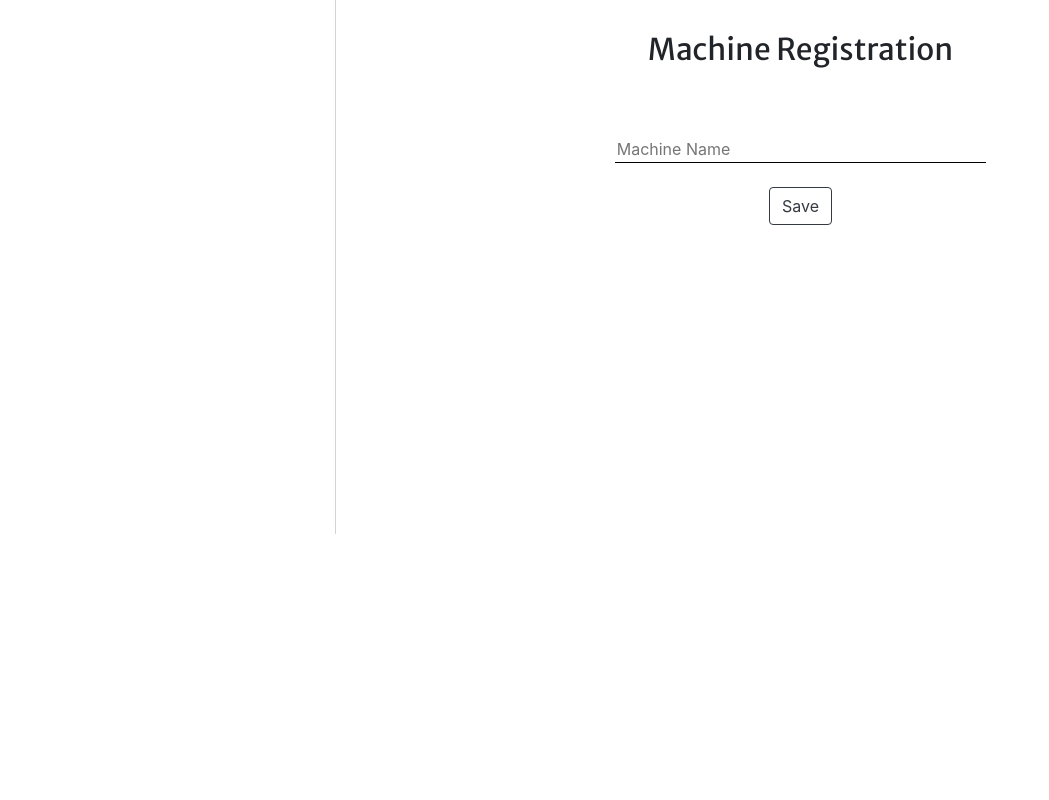
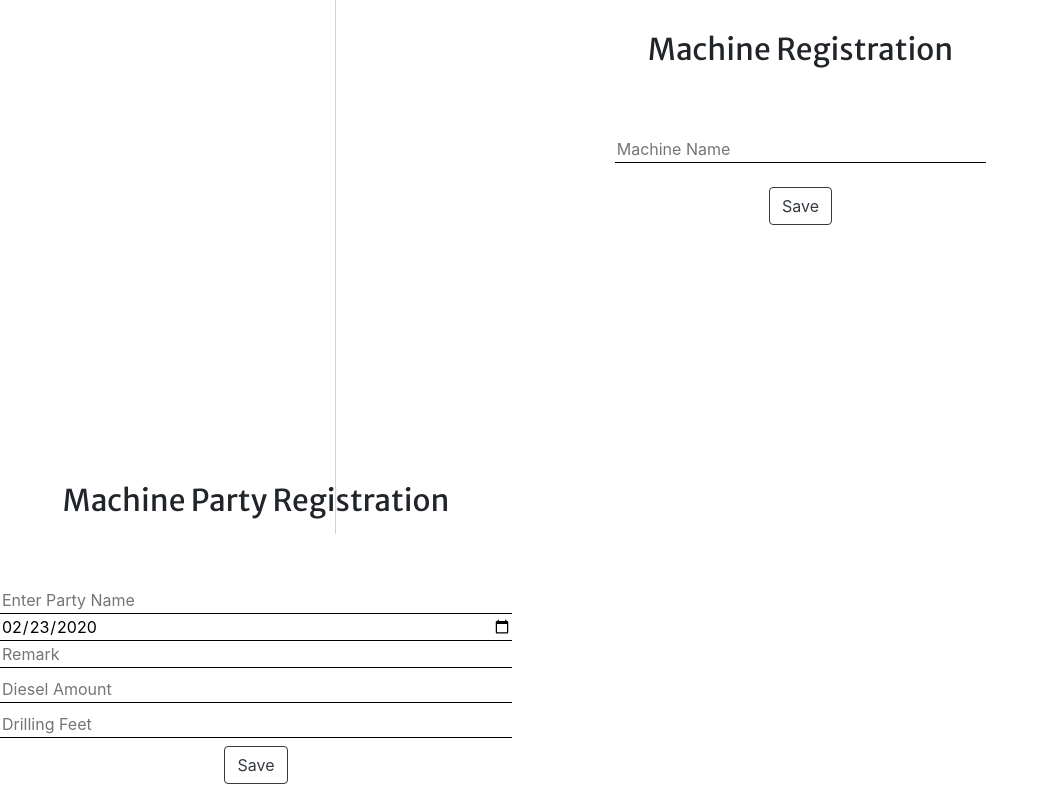
Before and after one commit to stawif/registration, a React (Create React App) app in the folder frontend/: page / in a window 1280 px wide. Shown: the part 322-1122 px from the top of the page, without its empty margins (0-1049 px from the left). Before the commit the page ends 856 px from the top, so only its background shows below. Built offline with nearby package versions, Linux system fonts and the light colour scheme; no server answers.

Commit message:
added suggestion list to machineWorkEntry

```diff
--- a/frontend/package.json
+++ b/frontend/package.json
@@ -8,6 +8,7 @@
     "@testing-library/user-event": "^7.2.1",
     "axios": "^0.19.2",
     "react": "^16.12.0",
+    "react-autosuggest": "^9.4.3",
     "react-dom": "^16.12.0",
     "react-fluid-table": "^0.2.5",
     "react-hook-form": "^4.9.6",
--- a/frontend/src/App.js
+++ b/frontend/src/App.js
@@ -6,6 +6,7 @@ import ItemRegistration from './components/registration/ItemRegistration';
 import MachinePartyRegistration from './components/registration/MachinePartyRegistration';
 import VehiclePartyRegistration from './components/registration/VehiclePartyRegistration';
 import PurchasePartyRegistration from './components/registration/PurchasePartyRegistration';
+import MachineWorkEntry from './components/entry/MachineWorkEntry';
 
 
 class App extends React.Component{
@@ -121,10 +122,15 @@ class App extends React.Component{
 						</div>
 					</div>
 				</div>
+
+
+				<MachineWorkEntry/>
 			</div>
 		);
 	}
+
 }
 
 
+
 export default App;
--- /dev/null
+++ b/frontend/src/components/entry/AutoComplete.jsx
@@ -0,0 +1,143 @@
+import React, { Component, Fragment } from "react";
+import PropTypes from "prop-types";
+
+class Autocomplete extends Component {
+  static propTypes = {
+    suggestions: PropTypes.instanceOf(Array)
+  };
+
+  static defaultProps = {
+    suggestions: []
+  };
+
+  constructor(props) {
+    super(props);
+
+    this.state = {
+      // The active selection's index
+      activeSuggestion: 0,
+      // The suggestions that match the user's input
+      filteredSuggestions: [],
+      // Whether or not the suggestion list is shown
+      showSuggestions: false,
+      // What the user has entered
+      userInput: ""
+    };
+  }
+
+  onChange = e => {
+    const { suggestions } = this.props;
+    const userInput = e.currentTarget.value;
+
+    // Filter our suggestions that don't contain the user's input
+    const filteredSuggestions = suggestions.filter(
+      suggestion =>
+        suggestion.toLowerCase().indexOf(userInput.toLowerCase()) > -1
+    );
+
+    this.setState({
+      activeSuggestion: 0,
+      filteredSuggestions,
+      showSuggestions: true,
+      userInput: e.currentTarget.value
+    });
+  };
+
+  onClick = e => {
+    this.setState({
+      activeSuggestion: 0,
+      filteredSuggestions: [],
+      showSuggestions: false,
+      userInput: e.currentTarget.innerText
+    });
+  };
+
+  onKeyDown = e => {
+    const { activeSuggestion, filteredSuggestions } = this.state;
+
+    // User pressed the enter key
+    if (e.keyCode === 13) {
+      this.setState({
+        activeSuggestion: 0,
+        showSuggestions: false,
+        userInput: filteredSuggestions[activeSuggestion]
+      });
+    }
+    // User pressed the up arrow
+    else if (e.keyCode === 38) {
+      if (activeSuggestion === 0) {
+        return;
+      }
+
+      this.setState({ activeSuggestion: activeSuggestion - 1 });
+    }
+    // User pressed the down arrow
+    else if (e.keyCode === 40) {
+      if (activeSuggestion - 1 === filteredSuggestions.length) {
+        return;
+      }
+
+      this.setState({ activeSuggestion: activeSuggestion + 1 });
+    }
+  };
+
+  render() {
+    const {
+      onChange,
+      onClick,
+      onKeyDown,
+      state: {
+        activeSuggestion,
+        filteredSuggestions,
+        showSuggestions,
+        userInput
+      }
+    } = this;
+
+    let suggestionsListComponent;
+
+    if (showSuggestions && userInput) {
+      if (filteredSuggestions.length) {
+        suggestionsListComponent = (
+          <ul className="suggestions">
+            {filteredSuggestions.map((suggestion, index) => {
+              let className;
+
+              // Flag the active suggestion with a class
+              if (index === activeSuggestion) {
+                className = "suggestion-active";
+              }
+
+              return (
+                <li className={className} key={suggestion} onClick={onClick}>
+                  {suggestion}
+                </li>
+              );
+            })}
+          </ul>
+        );
+      } else {
+        suggestionsListComponent = (
+          <div className="no-suggestions">
+            <em>No suggestions, you're on your own!</em>
+          </div>
+        );
+      }
+    }
+
+    return (
+      <Fragment>
+        <input
+          type="text"
+          placeholder="Enter Party Name"
+          onChange={onChange}
+          onKeyDown={onKeyDown}
+          value={userInput}
+        />
+        {suggestionsListComponent}
+      </Fragment>
+    );
+  }
+}
+
+export default Autocomplete;
--- /dev/null
+++ b/frontend/src/components/entry/MachineWorkEntry.js
@@ -0,0 +1,218 @@
+import React from "react";
+import axios from "axios";
+import Autocomplete from "./AutoComplete.jsx";
+import AutoSuggestion from "./AutoSuggestion";
+//import Autosuggest from "react-autosuggest";
+
+// Imagine you have a list of languages that you'd like to autosuggest.
+
+const languages = [];
+
+fetch("http://127.0.0.1:8000/list-of-machineparty/")
+  .then(res => res.json())
+  .then(out => {
+    console.log("ashok", out);
+
+    ashok(out);
+  })
+  .catch(err => {
+    throw err;
+  });
+//below function is used to store api data in a array
+function ashok(data) {
+  data.map(item => languages.push(item.name));
+  console.log("langu", languages);
+}
+
+export default class MachinePartyRegistration extends React.Component {
+  constructor(props) {
+    super(props);
+
+    this.state = {
+      date: null,
+
+      partyList: [],
+      machineList: [],
+
+      selectedMachine: null,
+      selectedParty: null,
+
+      partyExistMessage: [],
+
+      //   value: "",
+      //   suggestions: [],
+
+      remark: null,
+      dieselamount: null,
+      drillingFeet: null,
+
+      buttonStatus: {
+        visibility: "visible"
+      },
+      radioButtonStyle: {
+        float: "left"
+      }
+    };
+
+    // Fetch party list from server
+    this.state.fetchProduct = async () => {
+      const responsepartyList = await fetch(
+        "http://127.0.0.1:8000/list-of-machineparty/"
+      );
+      const jsonpartyList = await responsepartyList.json();
+      this.state.partyList = jsonpartyList;
+
+      const responsemachineList = await fetch(
+        "http://127.0.0.1:8000/list-of-machines/"
+      );
+      const jsonmachineList = await responsemachineList.json();
+      this.state.machineList = jsonmachineList;
+    };
+
+    this.state.fetchProduct();
+
+    // Check existence of party name
+    this.state.checkparty = () => {
+      try {
+        this.setState({
+          partyExistMessage: [],
+          buttonStatus: {
+            visibility: "visible"
+          }
+        });
+
+        // this.state.partyExistMessage = [];
+        const showList = (item, index) => {
+          if (
+            item.name
+              .toLowerCase()
+              .startsWith(this.state.partyName.toLowerCase())
+          ) {
+            this.state.partyExistMessage.push(item.name.toLowerCase());
+            //this.state.partyExistMessage=item.name.toLowerCase();
+
+            this.setState({
+              partyExistMessage: this.state.partyExistMessage,
+              buttonStatus: {
+                visibility: "hidden"
+              }
+            });
+          } else {
+          }
+        };
+        this.state.partyList.forEach(showList);
+      } catch (err) {}
+    };
+
+    this.state.onSubmit = e => {
+      //   axios
+      //     .post("", {
+      //       name: this.state.partyName,
+      //       contact: this.state.partyContact,
+      //       village: this.state.partyVillage
+      //     })
+      //     .then(res => {
+      //       this.state.fetchProduct();
+      //     })
+      //     .catch(error => {
+      //       alert(error.response.request._response);
+      //     });
+      console.log(this.state.date);
+      console.log(this.state.dieselamount);
+      console.log(this.state.drillingFeet);
+      console.log(this.state.remark);
+      console.log(this.state.selectedParty);
+      console.log(this.state.selectedMachine);
+
+      e.target.reset();
+      e.preventDefault();
+    };
+
+    this.state.getDate = () => {
+      // var date = { currentTime: new Date().toLocaleString() }
+      var curr = new Date();
+      curr.setDate(curr.getDate() + 3);
+      var date = curr.toISOString().substr(0, 10);
+      this.state.date = date;
+    };
+
+    this.state.getDate();
+  }
+
+  render() {
+    const { value, suggestions } = this.state;
+
+    // Autosuggest will pass through all these props to the input.
+    const inputProps = {
+      placeholder: "Type a programming language",
+      value,
+      onChange: this.onChange
+    };
+
+    return (
+      <form
+        className="form-container form-group"
+        onSubmit={e => this.state.onSubmit(e)}
+      >
+        <p className="headingViewPart">Machine Party Registration</p>
+        <div className="pt-5">
+          <Autocomplete suggestions={languages} />
+
+          <input
+            type="date"
+            //data-date=""
+            data-date-format="YYYY-MM-DD"
+            defaultValue={this.state.date}
+            name="date"
+            onChange={e => {
+              this.state.date = e.target.value;
+            }}
+            required
+         />
+          <input
+            type="text"
+            className="mb-2"
+            name="remark"
+            placeholder="Remark"
+            autoComplete="off"
+            maxLength="30"
+            //minLength="5"
+            onChange={e => {
+              this.state.remark = e.target.value;
+            }}
+            //required
+          />
+          <input
+            type="number"
+            className="mb-2"
+            name="dieselAmount"
+            placeholder="Diesel Amount"
+            autoComplete="off"
+            onChange={e => {
+              this.state.dieselamount = e.target.value;
+            }}
+            required
+          />
+          <input
+            type="number"
+            className="mb-2"
+            name="drillingFeet"
+            placeholder="Drilling Feet"
+            autoComplete="off"
+            onChange={e => {
+              this.state.drillingFeet = e.target.value;
+            }}
+            required
+          />
+        </div>
+        <button
+          type="submit"
+          className="btn btn-outline-dark"
+          style={this.state.buttonStatus}
+        >
+          Save
+        </button>
+      </form>
+    );
+  }
+}
--- a/frontend/src/components/registration/MachinePartyRegistration.js
+++ b/frontend/src/components/registration/MachinePartyRegistration.js
@@ -28,6 +28,7 @@ export default class MachinePartyRegistration extends React.Component{
 
 
     this.state.fetchProduct();
+
 
 
     // Check existence of party name
```
Also changed, not shown: 2 other files (tests, documents, lock files or other folders).
